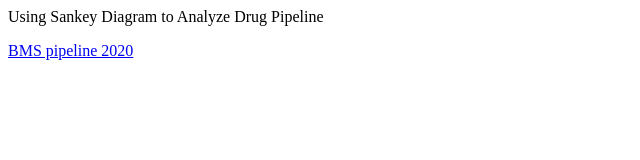
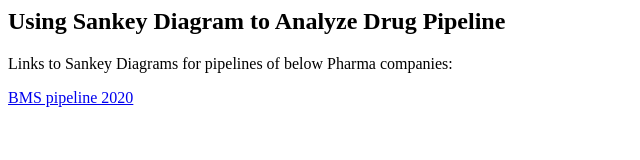
Before and after one commit to tanmaykhole208/Using-Sankey-Diagram-to-Analyze-Drug-Pipeline, a plain HTML site: page index.html in a window 1280 px wide. Shown: the whole page, without its empty margins (0-640 px from the left). Drawn offline with Linux system fonts and the light colour scheme.

Commit message:
Update index.html

```diff
--- a/index.html
+++ b/index.html
@@ -1,4 +1,9 @@
-<html><body><p>Using Sankey Diagram to Analyze Drug Pipeline</p>
-  <a href="https://tanmaykhole208.github.io/Using-Sankey-Diagram-to-Analyze-Drug-Pipeline/bms.html">BMS pipeline 2020</a>
+<html>
+  <body>
+    <h2>Using Sankey Diagram to Analyze Drug Pipeline</h2>
+
+    <p>Links to Sankey Diagrams for pipelines of below Pharma companies:</p>
+
+    <p><a href="https://tanmaykhole208.github.io/Using-Sankey-Diagram-to-Analyze-Drug-Pipeline/bms.html">BMS pipeline 2020</a></p>
   </body>
 </html>
```
